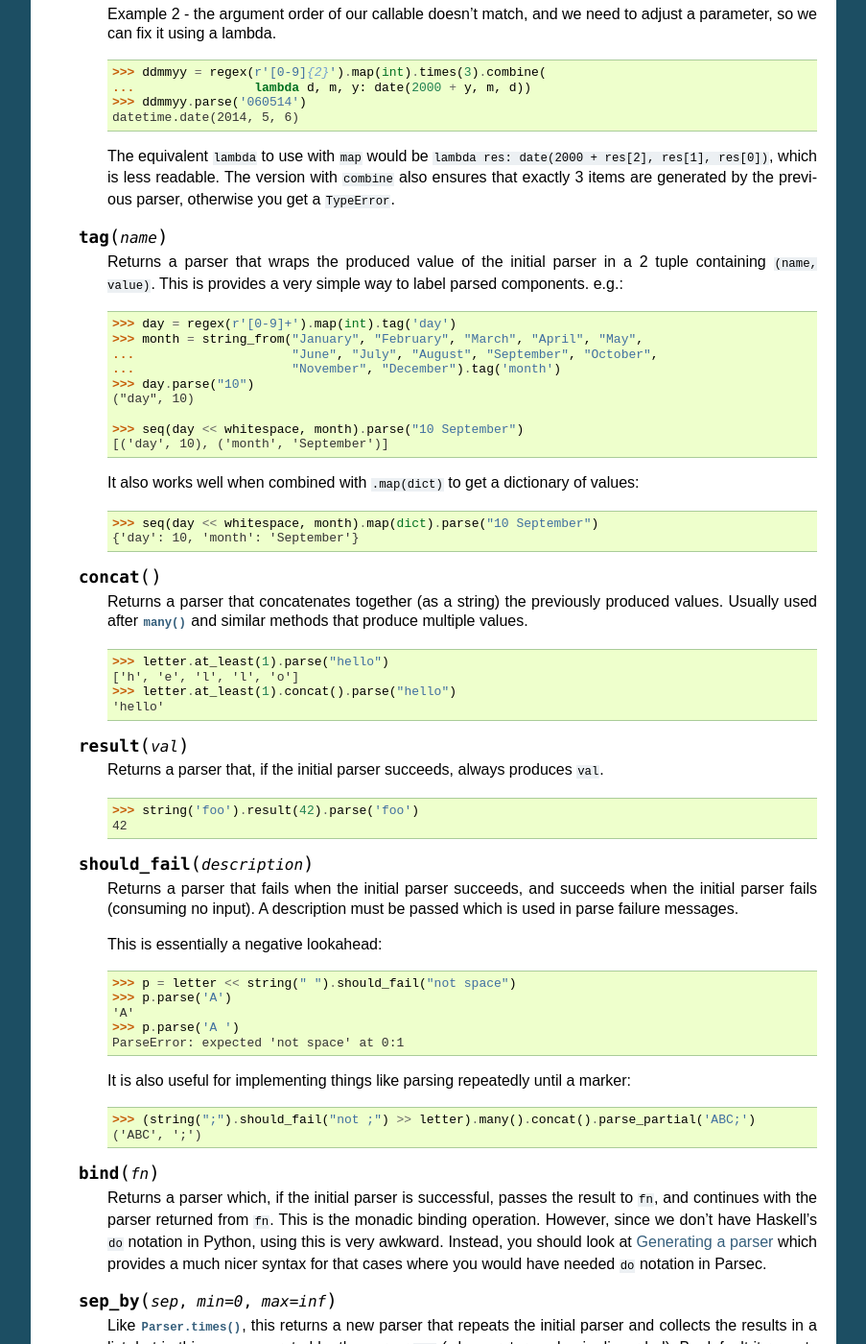
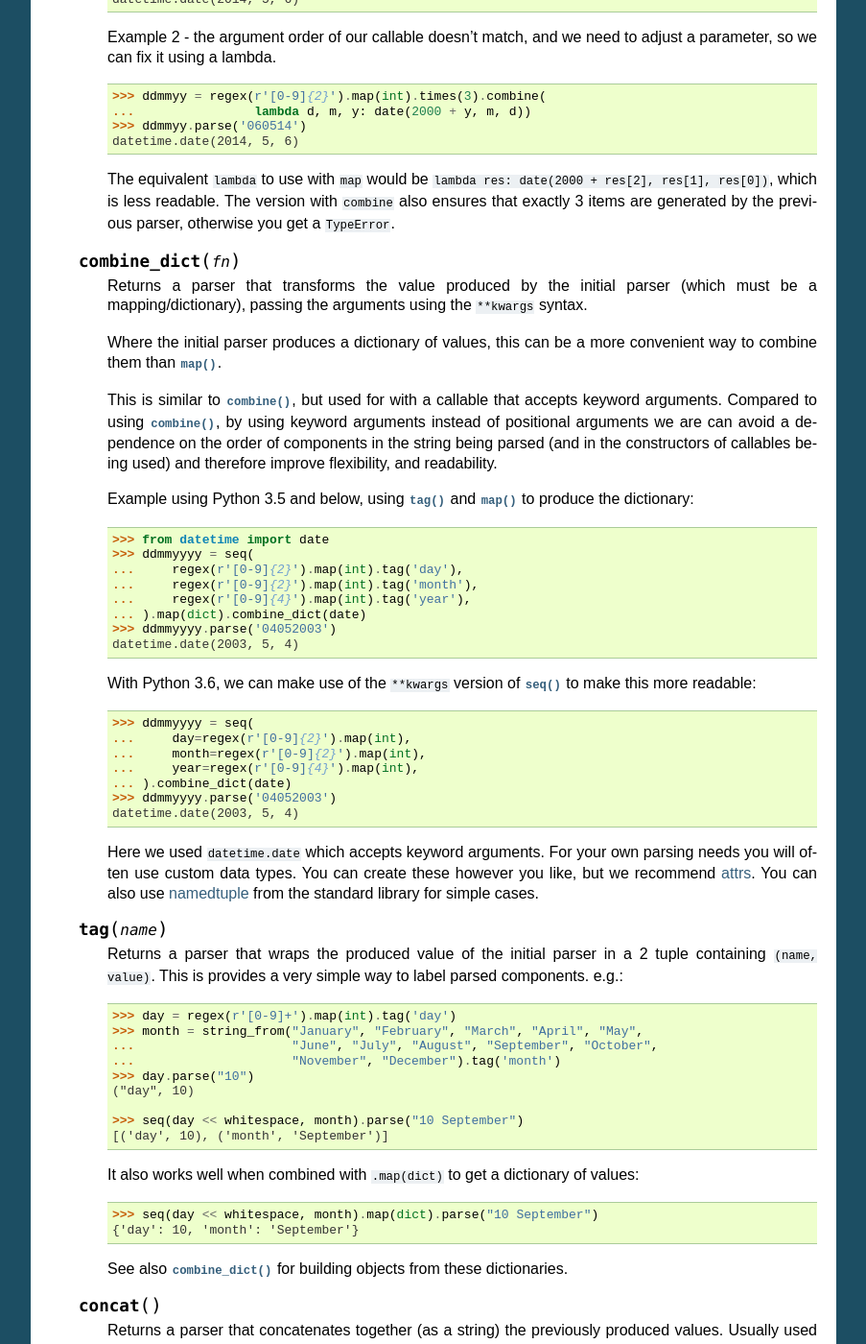
Before and after one commit to python-parsy/parsy, a Sphinx documentation site: the page built from docs/ref/methods_and_combinators.rst, in a window 1280 px wide and 1400 px high, scrolled down 2271 px. Shown: the whole window at 96% size, without its empty margins (198-1101 px from the left). Built offline with Sphinx 7.4.7, drawn with Linux system fonts in a browser that asks for light colours; some of the changed text lies outside the part shown.

Commit message:
Added Parser.combine_dict

```diff
--- a/docs/history.rst
+++ b/docs/history.rst
@@ -10,6 +10,7 @@ History and release notes
 * Added :meth:`Parser.optional`.
 * Added :meth:`Parser.tag`.
 * Added :func:`seq` keyword argument version (Python 3.6)
+* Added :meth:`Parser.combine_dict`.
 * Documentation improvements.
 
 
--- a/docs/ref/methods_and_combinators.rst
+++ b/docs/ref/methods_and_combinators.rst
@@ -134,7 +134,7 @@ can be used and manipulated as below.
          1234
 
       This is the simplest way to convert parsed strings into the data types
-      that you need.
+      that you need. See also :meth:`combine` and :meth:`combine_dict` below.
 
    .. method:: combine(fn)
 
@@ -170,6 +170,56 @@ can be used and manipulated as below.
       with ``combine`` also ensures that exactly 3 items are generated by the
       previous parser, otherwise you get a ``TypeError``.
 
+   .. method:: combine_dict(fn)
+
+      Returns a parser that transforms the value produced by the initial parser
+      (which must be a mapping/dictionary), passing the arguments using the
+      ``**kwargs`` syntax.
+
+      Where the initial parser produces a dictionary of values, this can be a
+      more convenient way to combine them than :meth:`~Parser.map`.
+
+      This is similar to :meth:`combine`, but used for with a callable that
+      accepts keyword arguments. Compared to using :meth:`combine`, by using
+      keyword arguments instead of positional arguments we are can avoid a
+      dependence on the order of components in the string being parsed (and in
+      the constructors of callables being used) and therefore improve
+      flexibility, and readability.
+
+      Example using Python 3.5 and below, using :meth:`tag` and :meth:`map`
+      to produce the dictionary:
+
+      .. code:: python
+
+         >>> from datetime import date
+         >>> ddmmyyyy = seq(
+         ...     regex(r'[0-9]{2}').map(int).tag('day'),
+         ...     regex(r'[0-9]{2}').map(int).tag('month'),
+         ...     regex(r'[0-9]{4}').map(int).tag('year'),
+         ... ).map(dict).combine_dict(date)
+         >>> ddmmyyyy.parse('04052003')
+         datetime.date(2003, 5, 4)
+
+      With Python 3.6, we can make use of the ``**kwargs`` version of
+      :func:`seq` to make this more readable:
+
+      .. code:: python
+
+         >>> ddmmyyyy = seq(
+         ...     day=regex(r'[0-9]{2}').map(int),
+         ...     month=regex(r'[0-9]{2}').map(int),
+         ...     year=regex(r'[0-9]{4}').map(int),
+         ... ).combine_dict(date)
+         >>> ddmmyyyy.parse('04052003')
+         datetime.date(2003, 5, 4)
+
+      Here we used ``datetime.date`` which accepts keyword arguments. For your
+      own parsing needs you will often use custom data types. You can create
+      these however you like, but we recommend `attrs
+      <https://attrs.readthedocs.io/en/stable/>`_. You can also use `namedtuple
+      <https://docs.python.org/3.6/library/collections.html#collections.namedtuple>`_
+      from the standard library for simple cases.
+
    .. method:: tag(name)
 
       Returns a parser that wraps the produced value of the initial parser in a
@@ -195,6 +245,9 @@ can be used and manipulated as below.
 
          >>> seq(day << whitespace, month).map(dict).parse("10 September")
          {'day': 10, 'month': 'September'}
+
+      See also :meth:`combine_dict` for building objects from these
+      dictionaries.
 
    .. method:: concat()
 
--- a/src/parsy/__init__.py
+++ b/src/parsy/__init__.py
@@ -115,6 +115,9 @@ class Parser(object):
 
     def combine(self, combine_fn):
         return self.bind(lambda res: success(combine_fn(*res)))
+
+    def combine_dict(self, combine_fn):
+        return self.bind(lambda res: success(combine_fn(**res)))
 
     def concat(self):
         return self.map(''.join)
```
Also changed, not shown: 1 other file.
